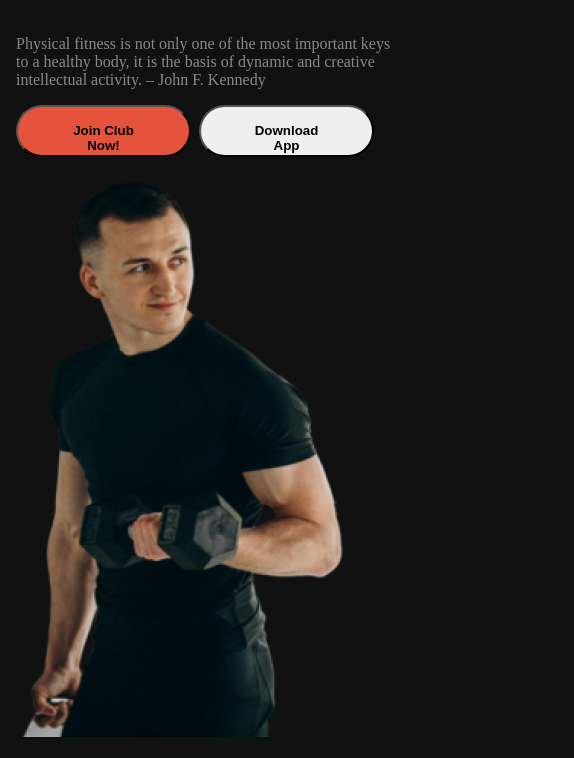
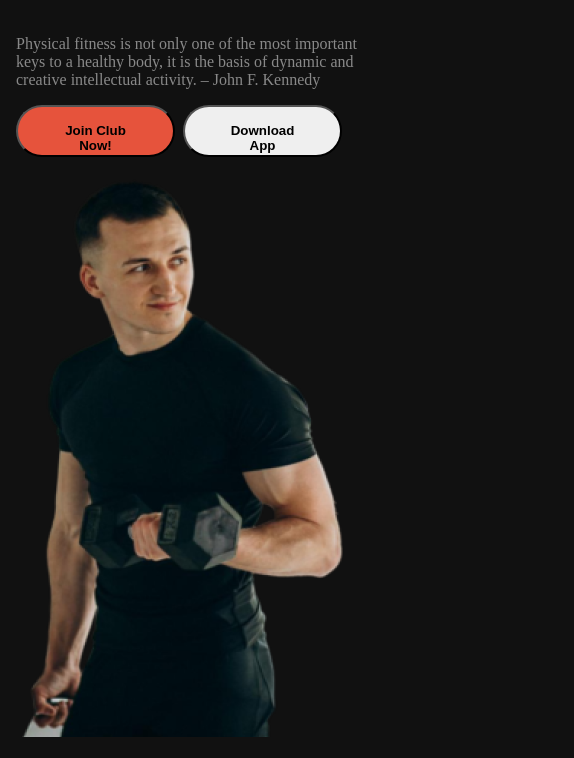
Before and after one commit to mehedee007/M2A01, a plain HTML site: page index.html in a window 390 px wide. Shown: the part 684-1442 px from the top of the page, 574 px wide, since content can reach past the window. Drawn offline with Linux system fonts and the light colour scheme; a web font is replaced by a local one.

Commit message:
header section respnsive issue fixed

```diff
--- a/styles/styles.css
+++ b/styles/styles.css
@@ -340,7 +340,7 @@ nav {
 
 #bmi-submit-form{
     grid-template-columns: repeat(2, 1fr);
-    gap:.8rem;
+    gap: .8rem;
     /* grid-template-rows: repeat(2, 1fr) 2fr; */
 }
 
@@ -407,7 +407,8 @@ footer  .container{
 @media screen and (max-width : 450px) {
     header{
         padding-left: 1rem;
-        width:100%;
+        padding-right: 1rem;
+        width:calc(100% - 2rem);
 
     }
     .nav-link{
```
